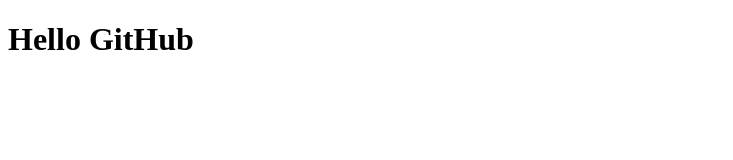
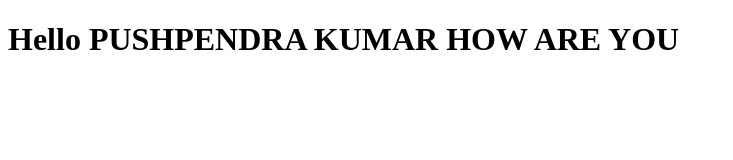
Before and after one commit to pushpendra-kumar12/my--git, a plain HTML site: page index.html in a window 1280 px wide. Shown: the whole page, without its empty margins (0-733 px from the left). Drawn offline with Linux system fonts and the light colour scheme.

Commit message:
Update index.html

```diff
--- a/index.html
+++ b/index.html
@@ -4,6 +4,6 @@
     <title>My Git Project</title>
 </head>
 <body>
-    <h1>Hello GitHub</h1>
+    <h1>Hello PUSHPENDRA KUMAR HOW ARE YOU</h1>
 </body>
 </html>
```
